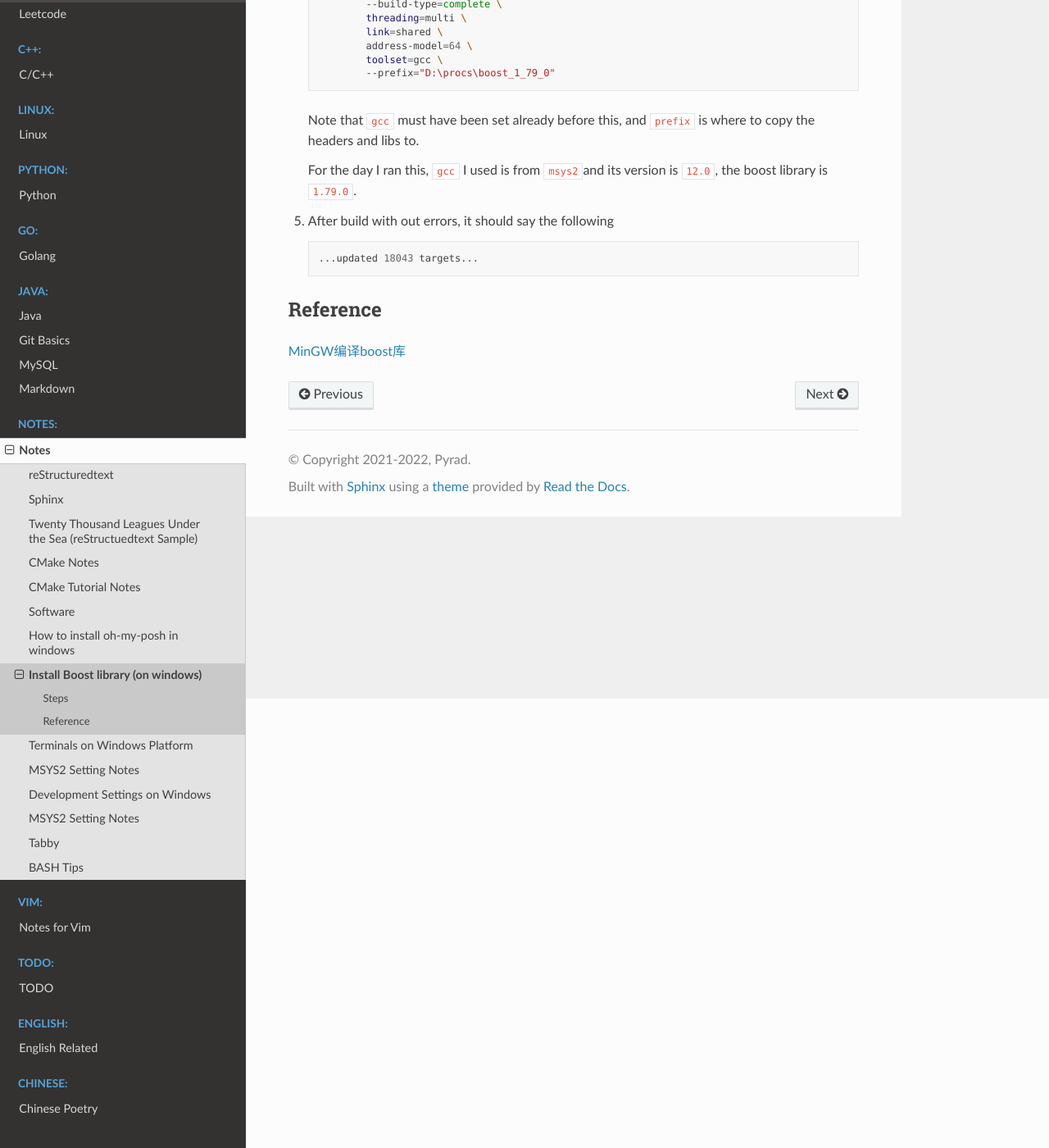
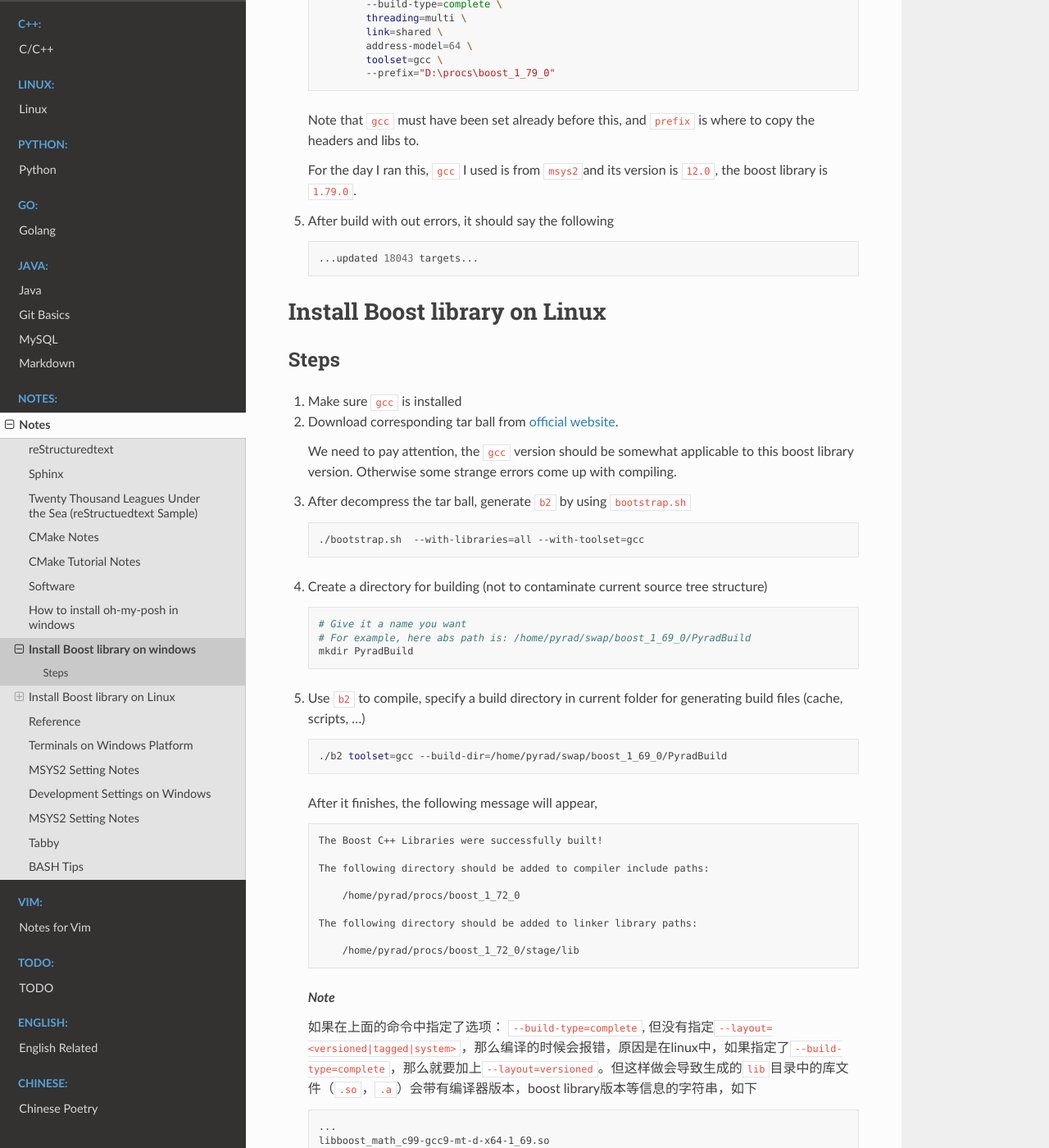
Before and after one commit to Pyrad/pyradnotes, a Sphinx documentation site: the page built from source/Notes/InstallBoostLib.md, in a window 1280 px wide and 1400 px high, scrolled down 548 px. Shown: the whole window at 82% size. Built offline with Sphinx 7.4.7 and the Read the Docs theme 2.0.0, drawn with Linux system fonts in a browser that asks for light colours; some of the changed text lies outside the part shown.

Commit message:
Compile & Install boost on Linux

````diff
--- a/source/Notes/InstallBoostLib.md
+++ b/source/Notes/InstallBoostLib.md
@@ -1,4 +1,4 @@
-# Install Boost library (on windows)
+# Install Boost library on windows
 
 
 
@@ -44,6 +44,107 @@
 
 
 
-## Reference
+
+# Install Boost library on Linux
+
+
+
+## Steps
+
+1. Make sure `gcc` is installed
+
+2. Download corresponding tar ball from  [official website](https://www.boost.org/).
+
+   We need to pay attention, the `gcc` version should be somewhat applicable to this boost library version.  Otherwise some strange errors come up with compiling.
+
+3. After decompress the tar ball, generate `b2` by using `bootstrap.sh`
+
+   ```bash
+   ./bootstrap.sh  --with-libraries=all --with-toolset=gcc
+   ```
+
+
+
+4. Create a directory for building (not to contaminate current source tree structure)
+
+   ```bash
+   # Give it a name you want
+   # For example, here abs path is: /home/pyrad/swap/boost_1_69_0/PyradBuild
+   mkdir PyradBuild
+   ```
+
+
+
+5. Use `b2` to compile, specify a build directory in current folder for generating build files (cache, scripts, ...)
+
+   ```bash
+   ./b2 toolset=gcc --build-dir=/home/pyrad/swap/boost_1_69_0/PyradBuild
+   ```
+
+   After it finishes, the following message will appear,
+
+   ```bash
+   The Boost C++ Libraries were successfully built!
+
+   The following directory should be added to compiler include paths:
+
+       /home/pyrad/procs/boost_1_72_0
+
+   The following directory should be added to linker library paths:
+
+       /home/pyrad/procs/boost_1_72_0/stage/lib
+   ```
+
+   ***Note***
+
+   如果在上面的命令中指定了选项： `--build-type=complete`, 但没有指定`--layout=<versioned|tagged|system>`，那么编译的时候会报错，原因是在linux中，如果指定了`--build-type=complete`，那么就要加上`--layout=versioned`。但这样做会导致生成的`lib`目录中的库文件（`.so`，`.a`）会带有编译器版本，boost library版本等信息的字符串，如下
+
+   ```bash
+   ...
+   libboost_math_c99-gcc9-mt-d-x64-1_69.so
+   libboost_random-gcc9-mt-d-x64-1_69.so
+   libboost_atomic-gcc9-mt-d-x64-1_69.so
+   ...
+   ```
+
+   这样就会导致`cmake`的时候抱怨使用`find_package`不能找到boost library，实际上`cmake`是试图寻找以下这样的名字
+
+   ```bash
+   ...
+   libboost_math_c99.so
+   libboost_random.so
+   libboost_atomic.so
+   ...
+   ```
+
+   在linux中，`--layout`这个选项的默认值是`system`，即产生的库文件名称不带有编译器版本boost库版本等信息（如上）。
+
+
+
+6. Install the libraries and header files to a path you specify
+
+   ```bash
+   ./b2 install --prefix=<SOME_USER_PATH>
+   ```
+
+   因为没有指定`--layout=versioned`，所以生成的目录结构如下
+
+   ```bash
+   boost_1_69_0/
+   	|---include/
+   	|		|---boost/
+   	|			  |---<all *.hpp headers>
+   	|			  |---<all_header_filer_folders>
+   	|
+   	|---lib/
+   		 |---<all *.so files>
+   		 |---<all *.a files>
+   ```
+
+
+
+
+
+# Reference
 
 [MinGW编译boost库](https://blog.csdn.net/SUKHOI27SMK/article/details/122931498)
````
